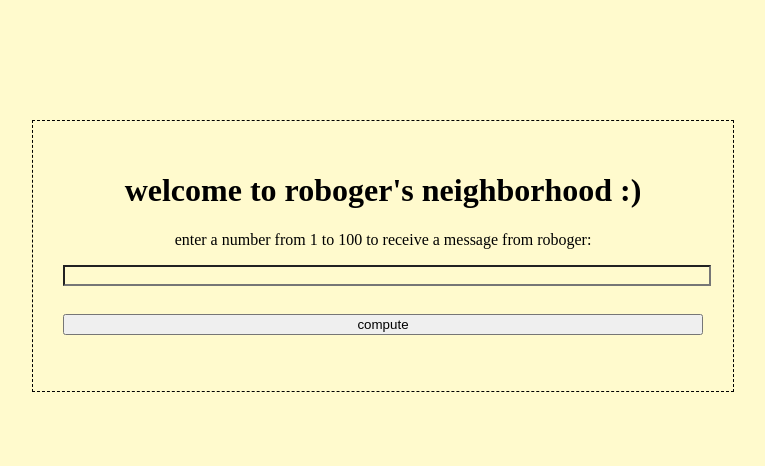
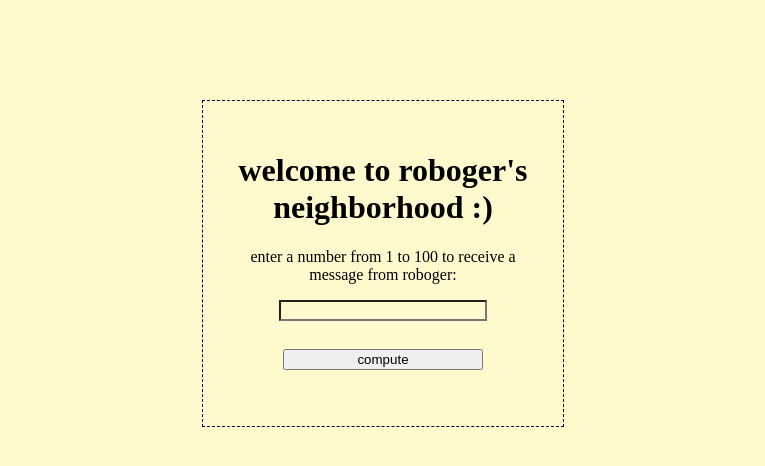
Before and after one commit to mdonegan91/mr-robogers-neighborhood, a plain HTML site: page index.html in a window 1280 px wide. Shown: the whole page, without its empty margins (257-1022 px from the left). Drawn offline with Linux system fonts and the light colour scheme.

Commit message:
edit README.md

```diff
--- a/css/styles.css
+++ b/css/styles.css
@@ -1,8 +1,8 @@
 #roboger {
     margin: auto;
-    margin-bottom: 15vh;
-    margin-top: 15vh;
-    width: 50vw;
+    margin-bottom: 50px;
+    margin-top: 100px;
+    width: 300px;
     display: block;
     text-align: center;
     border: dashed 1px rgb(0, 0, 0);
@@ -14,12 +14,12 @@
     margin: auto;
     margin-top: 10px;
     margin-bottom: 10px;
-    width: 50vw;
+    width: 200px;
 }
 
 #inputNumber {
     margin: auto;
     text-align: center;
     background-color: lemonchiffon;
-    width: 50vw;
+    width: 200px;
 }
```
Also changed, not shown: index.html (line endings or trailing spaces), 1 other file.
